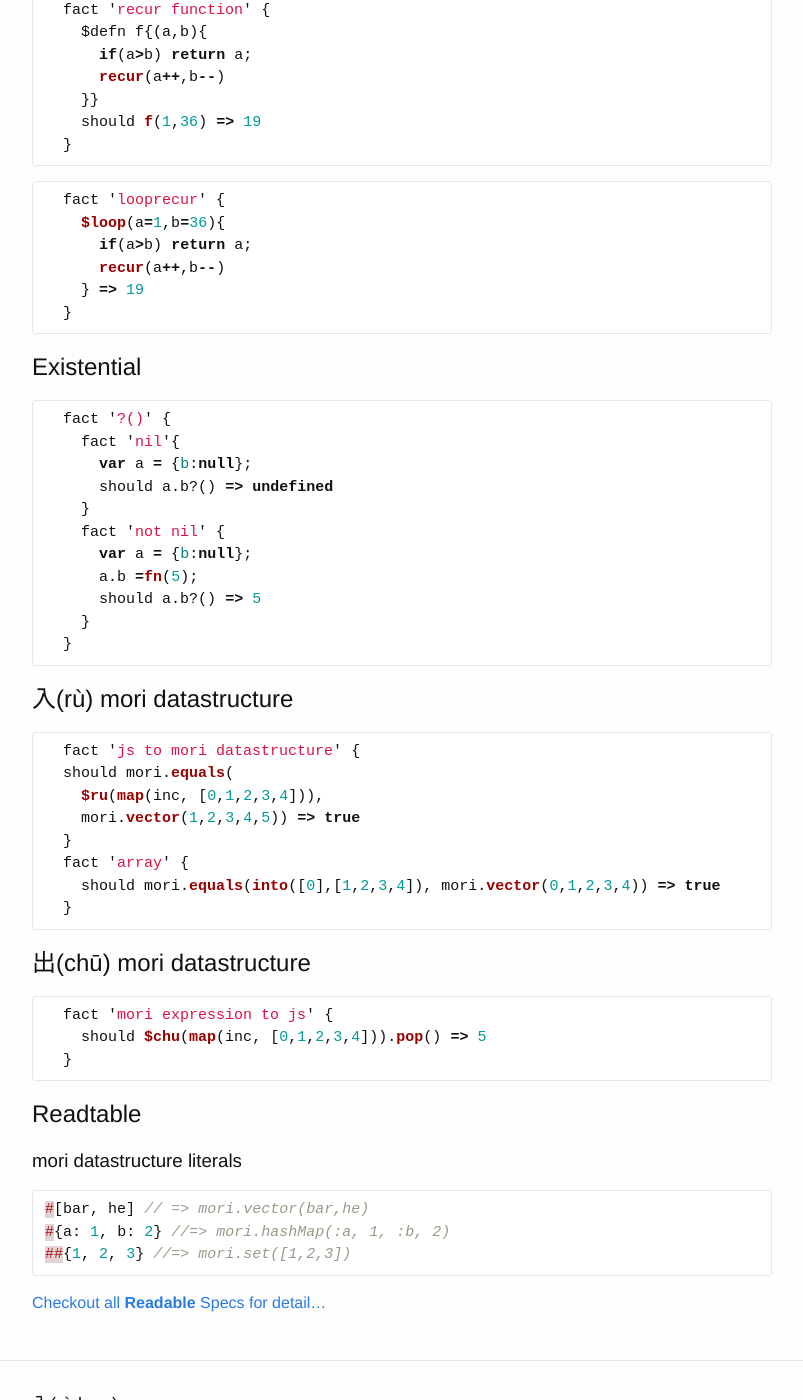
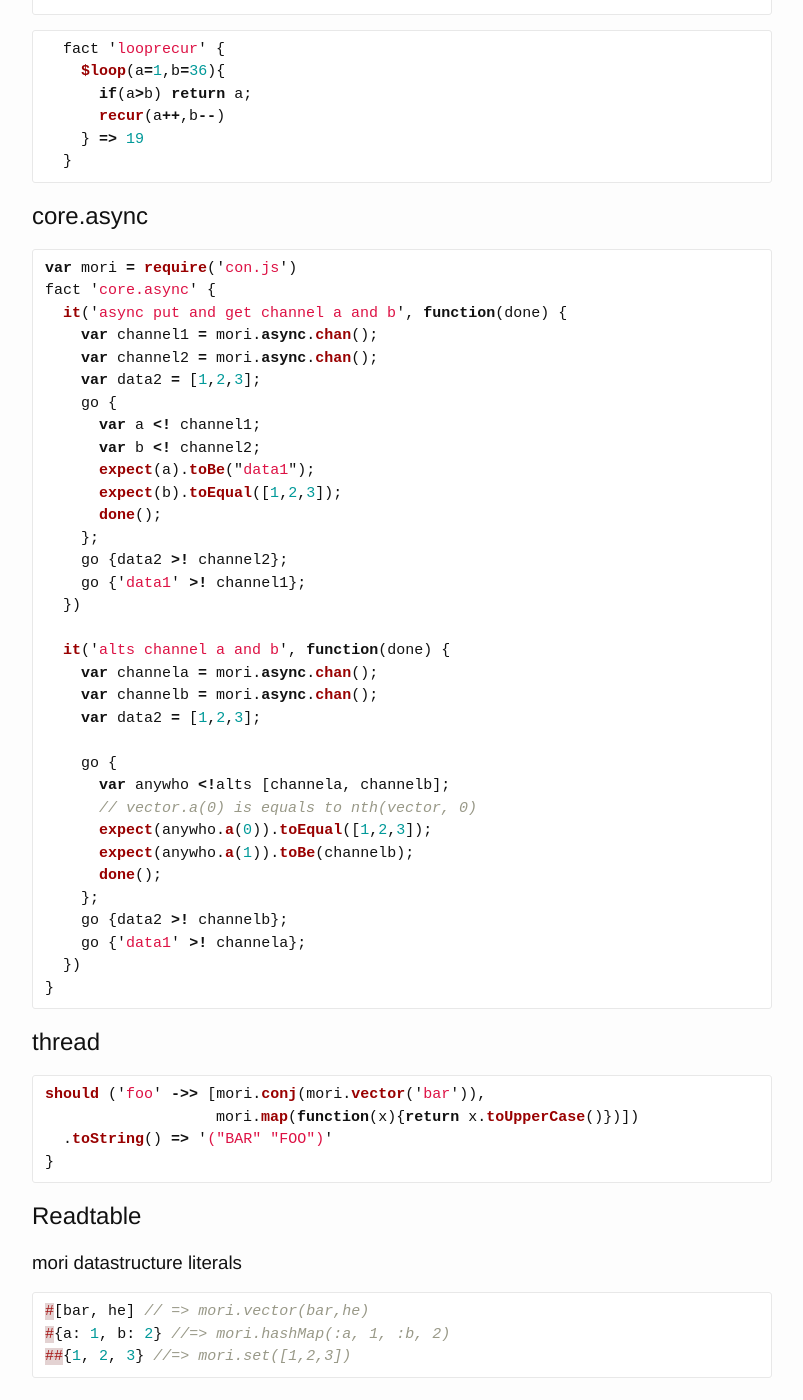
Before and after one commit to jcouyang/ru, a Jekyll site: the page built from index.md, in a window 1280 px wide and 1400 px high, scrolled down 1778 px. Shown: the whole window, without its empty margins (238-1041 px from the left). Built offline with Jekyll 4.4.1, drawn with Linux system fonts in a browser that asks for light colours; Markdown is read by kramdown in place of the engine named in the settings; some of the changed text lies outside the part shown.

Commit message:
core.async

````diff
--- a/index.md
+++ b/index.md
@@ -50,15 +50,7 @@ so 入 here to to rip all good parts of clojure into native macros of JavaScript
   }
 ```
 
-## let
-
-```js
-  fact 'init variables and return expr' {
-    should $let(a=1,b=2){a+b} => 3;
-  }
-```
-
-### destructure let
+### let
 ```js
   fact 'destructure nested array' {
     should $let([x,[y]]=[1,[2,4],3], [z] = [4,5,6]){
@@ -87,19 +79,57 @@ so 入 here to to rip all good parts of clojure into native macros of JavaScript
   }
 ```
 
-## Existential
+## core.async
 ```js
-  fact '?()' {
-    fact 'nil'{
-      var a = {b:null};
-      should a.b?() => undefined
-    }
-    fact 'not nil' {
-      var a = {b:null};
-      a.b =fn(5);
-      should a.b?() => 5
-    }
-  }
+var mori = require('con.js')
+fact 'core.async' {
+  it('async put and get channel a and b', function(done) {
+    var channel1 = mori.async.chan();
+    var channel2 = mori.async.chan();
+    var data2 = [1,2,3];
+    go {
+      var a <! channel1;
+      var b <! channel2;
+      expect(a).toBe("data1");
+      expect(b).toEqual([1,2,3]);
+      done();
+    };
+    go {data2 >! channel2};
+    go {'data1' >! channel1};
+  })
+
+  it('alts channel a and b', function(done) {
+    var channela = mori.async.chan();
+    var channelb = mori.async.chan();
+    var data2 = [1,2,3];
+
+    go {
+      var anywho <!alts [channela, channelb];
+      // vector.a(0) is equals to nth(vector, 0)
+      expect(anywho.a(0)).toEqual([1,2,3]);
+      expect(anywho.a(1)).toBe(channelb);
+      done();
+    };
+    go {data2 >! channelb};
+    go {'data1' >! channela};
+  })
+}
+```
+## thread
+```js
+should ('foo' ->> [mori.conj(mori.vector('bar')),
+                   mori.map(function(x){return x.toUpperCase()})])
+  .toString() => '("BAR" "FOO")'
+}
+```
+
+## Readtable
+### mori datastructure literals
+
+```js
+#[bar, he] // => mori.vector(bar,he)
+#{a: 1, b: 2} //=> mori.hashMap(:a, 1, :b, 2)
+##{1, 2, 3} //=> mori.set([1,2,3])
 ```
 
 ## 入(rù) mori datastructure
@@ -121,12 +151,5 @@ so 入 here to to rip all good parts of clojure into native macros of JavaScript
   }
 ```
 
-## Readtable
-### mori datastructure literals
 
-```js
-#[bar, he] // => mori.vector(bar,he)
-#{a: 1, b: 2} //=> mori.hashMap(:a, 1, :b, 2)
-##{1, 2, 3} //=> mori.set([1,2,3])
-```
 [Checkout all **Readable** Specs for detail...](https://github.com/jcouyang/ru/tree/master/spec)
````
Also changed, not shown: other parts of index.md (+1 -1 lines).
